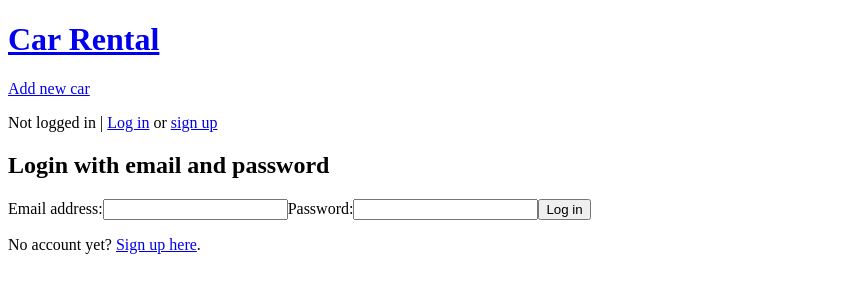
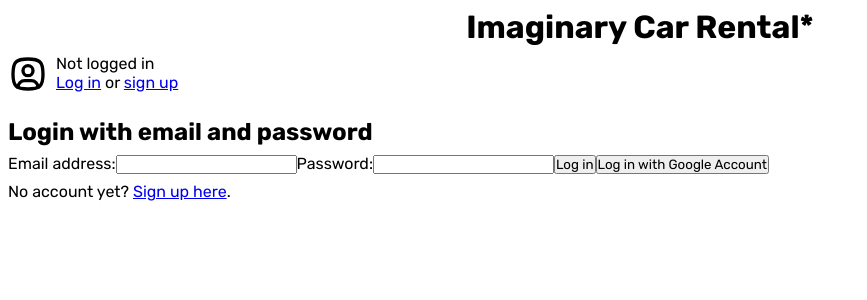
Before and after one commit to sb-istvan/car-rental, a React app: page /login in a window 1280 px wide. Shown: the top 300 px of the page, without its empty margins (0-867 px from the left). Built offline with nearby package versions, Linux system fonts and the light colour scheme; no server answers; the HTML template or start-up script is replaced by a standard one.

Commit message:
login with google added, some styling in header

```diff
--- a/package.json
+++ b/package.json
@@ -4,7 +4,7 @@
   "version": "0.0.0",
   "type": "module",
   "scripts": {
-    "dev": "vite",
+    "dev": "vite --host",
     "build": "vite build",
     "lint": "eslint src --ext js,jsx --report-unused-disable-directives --max-warnings 0",
     "preview": "vite preview"
--- a/src/App.jsx
+++ b/src/App.jsx
@@ -55,9 +55,5 @@ export default function App() {
     },
   ])
 
-  return (
-    <div className="App">
-      <RouterProvider router={router} />
-    </div>
-  )
+  return <RouterProvider router={router} />
 }
--- a/src/components/Header.jsx
+++ b/src/components/Header.jsx
@@ -19,29 +19,43 @@ export default function Header() {
   }
 
   return (
-    <>
-      <Link to="/">
-        <h1>Car Rental</h1>
-      </Link>
-      <Link to="/add">
-        <p>Add new car</p>
-      </Link>
+    <header>
+      <h1>
+        <Link to="/">Imaginary Car Rental*</Link>
+      </h1>
 
-      <div>
+      <div id="login-container">
+        <svg
+          xmlns="http://www.w3.org/2000/svg"
+          className="icon icon-tabler icon-tabler-user-square-rounded"
+          width="40"
+          height="40"
+          viewBox="0 0 24 24"
+          strokeWidth="2"
+          stroke="currentColor"
+          fill="none"
+          strokeLinecap="round"
+          strokeLinejoin="round"
+        >
+          <path stroke="none" d="M0 0h24v24H0z" fill="none"></path>
+          <path d="M12 13a3 3 0 1 0 0 -6a3 3 0 0 0 0 6z"></path>
+          <path d="M12 3c7.2 0 9 1.8 9 9s-1.8 9 -9 9s-9 -1.8 -9 -9s1.8 -9 9 -9z"></path>
+          <path d="M6 20.05v-.05a4 4 0 0 1 4 -4h4a4 4 0 0 1 4 4v.05"></path>
+        </svg>
         {session ? (
-          <p>
-            Logged in with {session.user.email} |{' '}
+          <div id="login-info">
+            <p>Logged in ({session.user.email})</p>
             <Link to="/" onClick={loggingOut}>
               Logout
             </Link>
-          </p>
+          </div>
         ) : (
-          <p>
-            Not logged in | <Link to="/login">Log in</Link> or{' '}
-            <Link to="/signup">sign up</Link>
-          </p>
+          <div id="login-info">
+            <p>Not logged in</p>
+            <Link to="/login">Log in</Link> or <Link to="/signup">sign up</Link>
+          </div>
         )}
       </div>
-    </>
+    </header>
   )
 }
--- a/src/components/Layout.jsx
+++ b/src/components/Layout.jsx
@@ -6,7 +6,9 @@ export default function Layout() {
   return (
     <>
       <Header />
-      <Outlet />
+      <main>
+        <Outlet />
+      </main>
     </>
   )
 }
--- a/src/index.css
+++ b/src/index.css
@@ -1,3 +1,48 @@
+@import url('https://fonts.googleapis.com/css2?family=Rubik:wght@400;700&display=swap');
+
+* {
+  margin: 0;
+  padding: 0;
+  box-sizing: border-box;
+}
+
+body {
+  font-family: 'Rubik', sans-serif;
+  padding: 0.5rem;
+}
+button {
+  font-family: inherit;
+}
+
+header {
+  padding-bottom: 0.5rem;
+  display: flex;
+  flex-direction: column;
+  gap: 0.5rem;
+}
+
+header > h1 {
+  text-align: center;
+}
+
+header > h1 > a,
+header > h1 > a:visited {
+  color: #000000;
+  text-decoration: none;
+}
+
+#login-container {
+  display: flex;
+  gap: 0.5rem;
+}
+
+main {
+  padding-block: 1rem;
+  display: flex;
+  flex-direction: column;
+  gap: 0.5rem;
+}
+
 #addcar,
 #editcar {
   display: flex;
--- a/src/pages/CarList.jsx
+++ b/src/pages/CarList.jsx
@@ -15,7 +15,7 @@ export default function CarList() {
         <div key={car.id}>
           <p>
             #{car.id}: {car.make} {car.model} ({car.year}){' '}
-            <Link to={`/${car.id}`}>Car details</Link>
+            <Link to={`/${car.id}`}>Details</Link>
           </p>
         </div>
       )
@@ -28,6 +28,7 @@ export default function CarList() {
       <Suspense fallback={<p>Loading cars...!!44!</p>}>
         <Await resolve={carsPromise.cars}>{renderCarList}</Await>
       </Suspense>
+      <Link to="/add">Add new car</Link>
     </>
   )
 }
--- a/src/pages/Login.jsx
+++ b/src/pages/Login.jsx
@@ -5,7 +5,11 @@ export async function action({ request }) {
   const formData = await request.formData()
   const email = formData.get('email')
   const password = formData.get('password')
-  const { data, error } = await supabase.auth.signInWithPassword({
+  const loginButton = formData.get('button')
+  console.log(formData)
+  console.log(loginButton)
+  if (loginButton === 'withPassword') {
+    const { error } = await supabase.auth.signInWithPassword({
       email,
       password,
     })
@@ -14,6 +18,21 @@ export async function action({ request }) {
     } else {
       return redirect('/')
     }
+  } else if (loginButton === 'withGoogle') {
+    const { data, error } = await supabase.auth.signInWithOAuth({
+      provider: 'google',
+      options: {
+        queryParams: {
+          access_type: 'offline',
+          prompt: 'consent',
+        },
+      },
+    })
+    if (error) {
+      alert(error.error_description || error.message)
+    }
+  }
+
   return null
 }
 
@@ -25,11 +44,24 @@ export default function Login() {
       <h2>Login with email and password</h2>
       <Form method="post" replace>
         <label htmlFor="email">Email address:</label>
-        <input name="email" type="email" required={true} />
+        <input name="email" type="email" />
         <label htmlFor="password">Password:</label>
-        <input name="password" type="password" required={true} />
-        <button disabled={state === 'submitting'}>
+        <input name="password" type="password" />
+        <button
+          name="button"
+          value="withPassword"
+          disabled={state === 'submitting'}
+        >
           {state === 'submitting' ? 'Logging in...' : 'Log in'}
+        </button>
+        <button
+          name="button"
+          value="withGoogle"
+          disabled={state === 'submitting'}
+        >
+          {state === 'submitting'
+            ? 'Logging in...'
+            : 'Log in with Google Account'}
         </button>
       </Form>
       <p>
```
Also changed, not shown: 1 other file (tests, documents, lock files or other folders). Lines whose indentation alone changed are shown as unchanged.
